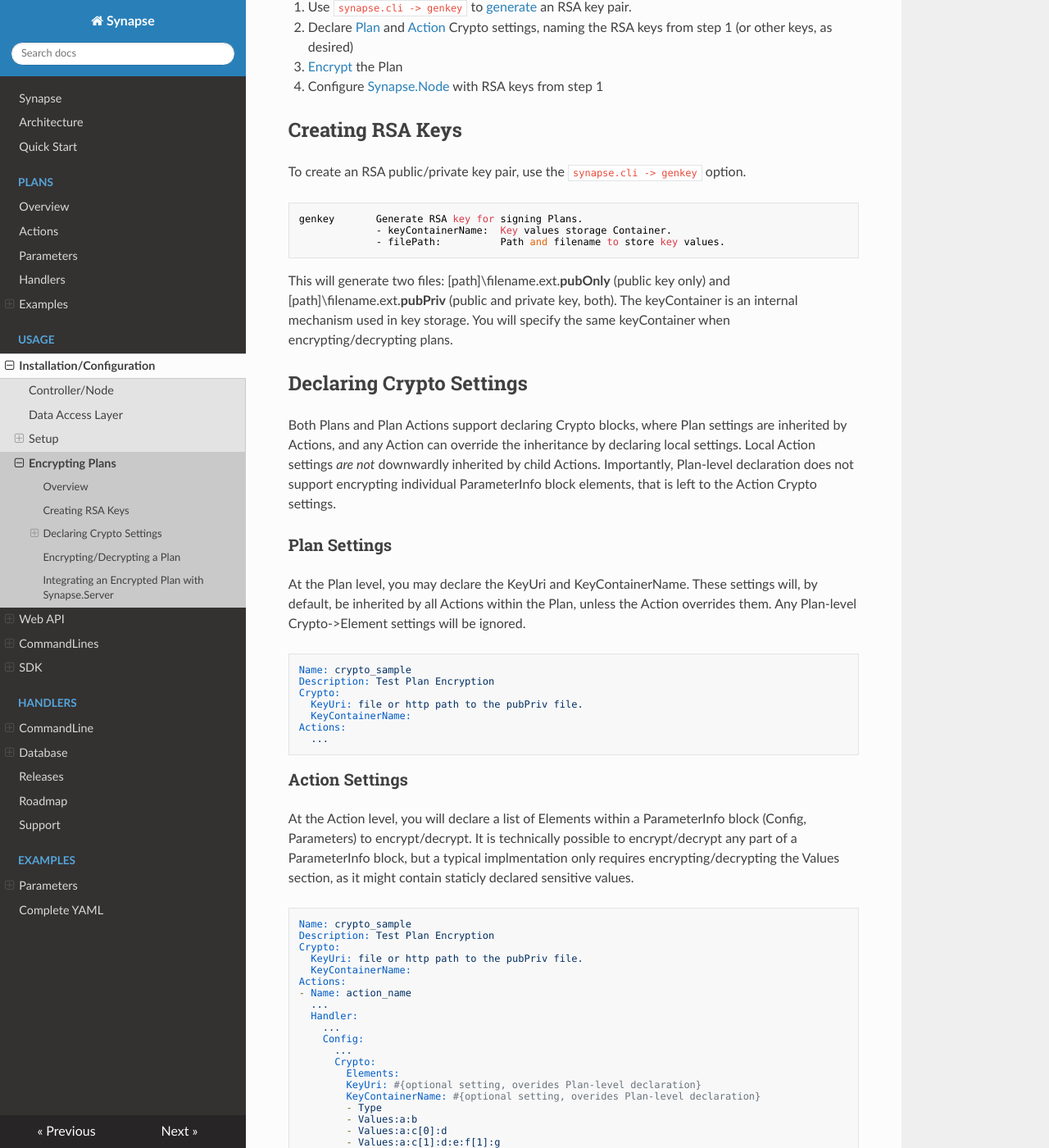
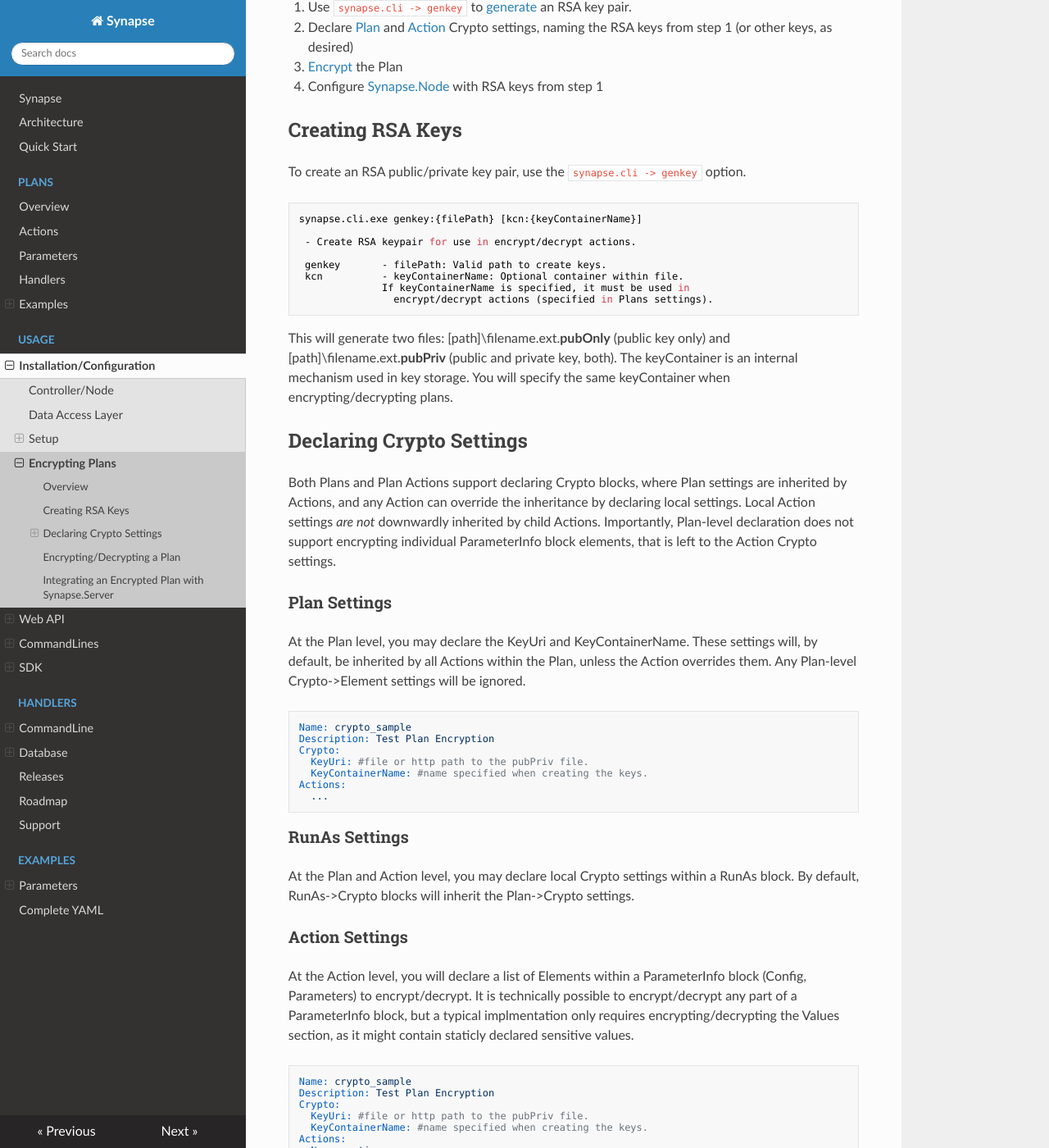
Before and after one commit to SynapseProject/synapse.docs, an MkDocs documentation site: the page built from docs/run/crypto.md, in a window 1280 px wide and 1400 px high, scrolled down 315 px. Shown: the whole window at 82% size. Built offline with MkDocs 1.6.1, drawn with Linux system fonts in a browser that asks for light colours; nearby versions of some CDN libraries; old or Windows-style settings are respelled for this version of MkDocs.

Commit message:
updates to cli parms, runas

````diff
--- a/docs/run/crypto.md
+++ b/docs/run/crypto.md
@@ -14,9 +14,14 @@ Plans support encrypting ParameterInfo blocks (Config, Parameters). You will ned
 To create an RSA public/private key pair, use the `synapse.cli -> genkey` option.
 
 ```
-genkey       Generate RSA key for signing Plans.
-             - keyContainerName:  Key values storage Container.
-             - filePath:          Path and filename to store key values.
+synapse.cli.exe genkey:{filePath} [kcn:{keyContainerName}]
+
+ - Create RSA keypair for use in encrypt/decrypt actions.
+
+ genkey       - filePath: Valid path to create keys.
+ kcn          - keyContainerName: Optional container within file.
+              If keyContainerName is specified, it must be used in
+                encrypt/decrypt actions (specified in Plans settings).
 ```
 
 This will generate two files: [path]\filename.ext.**pubOnly** (public key only) and [path]\filename.ext.**pubPriv** (public and private key, both).  The keyContainer is an internal mechanism used in key storage.  You will specify the same keyContainer when encrypting/decrypting plans.
@@ -33,11 +38,15 @@ At the Plan level, you may declare the KeyUri and KeyContainerName.  These setti
 Name: crypto_sample
 Description: Test Plan Encryption
 Crypto:
-  KeyUri: file or http path to the pubPriv file.
-  KeyContainerName:
+  KeyUri: #file or http path to the pubPriv file.
+  KeyContainerName: #name specified when creating the keys.
 Actions:
   ...
 ```
+
+### RunAs Settings
+
+At the Plan and Action level, you may declare local Crypto settings within a RunAs block.  By default, RunAs->Crypto blocks will inherit the Plan->Crypto settings.
 
 ### Action Settings
 
@@ -47,8 +56,8 @@ At the Action level, you will declare a list of Elements within a ParameterInfo
 Name: crypto_sample
 Description: Test Plan Encryption
 Crypto:
-  KeyUri: file or http path to the pubPriv file.
-  KeyContainerName:
+  KeyUri: #file or http path to the pubPriv file.
+  KeyContainerName: #name specified when creating the keys.
 Actions:
 - Name: action_name
   ...
````
